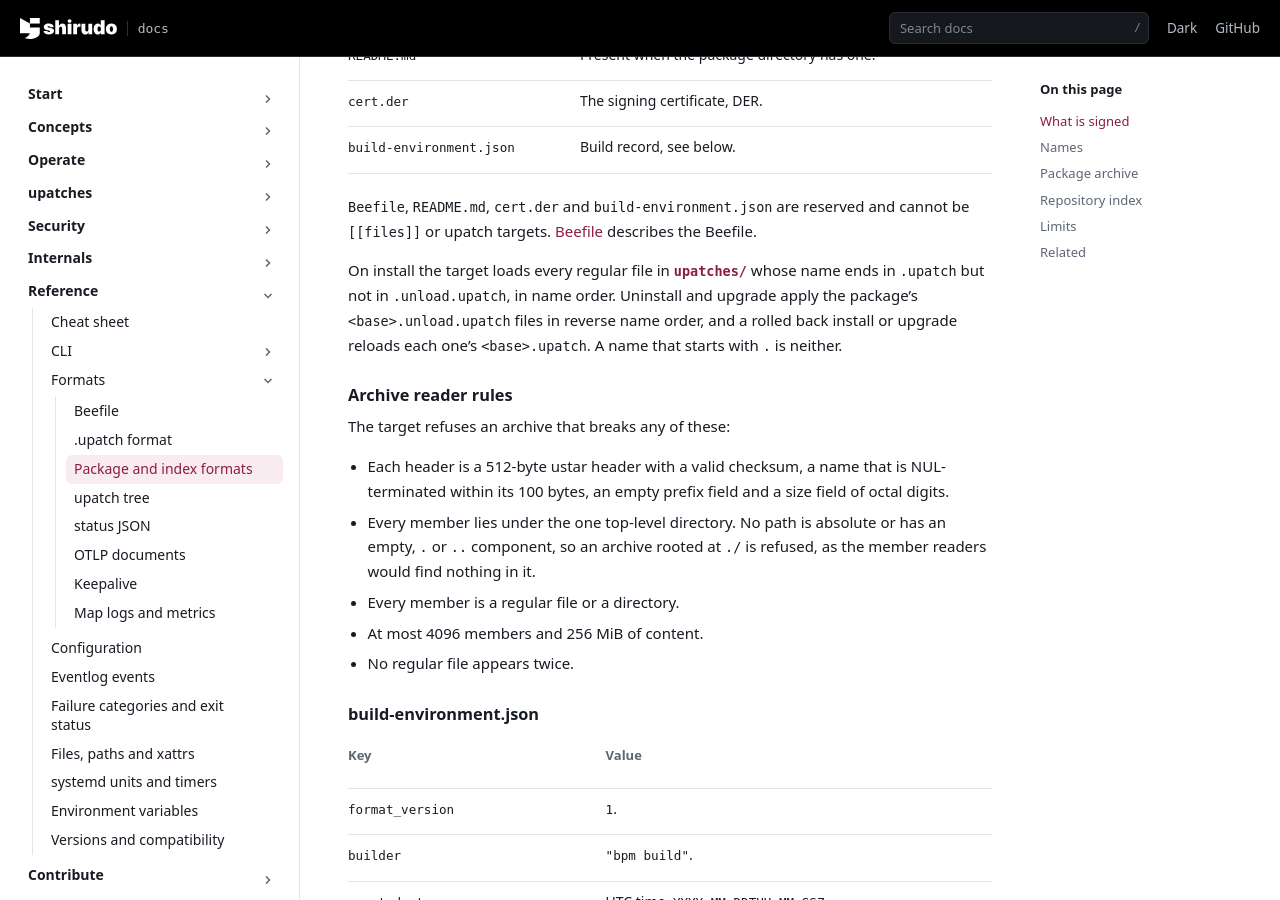
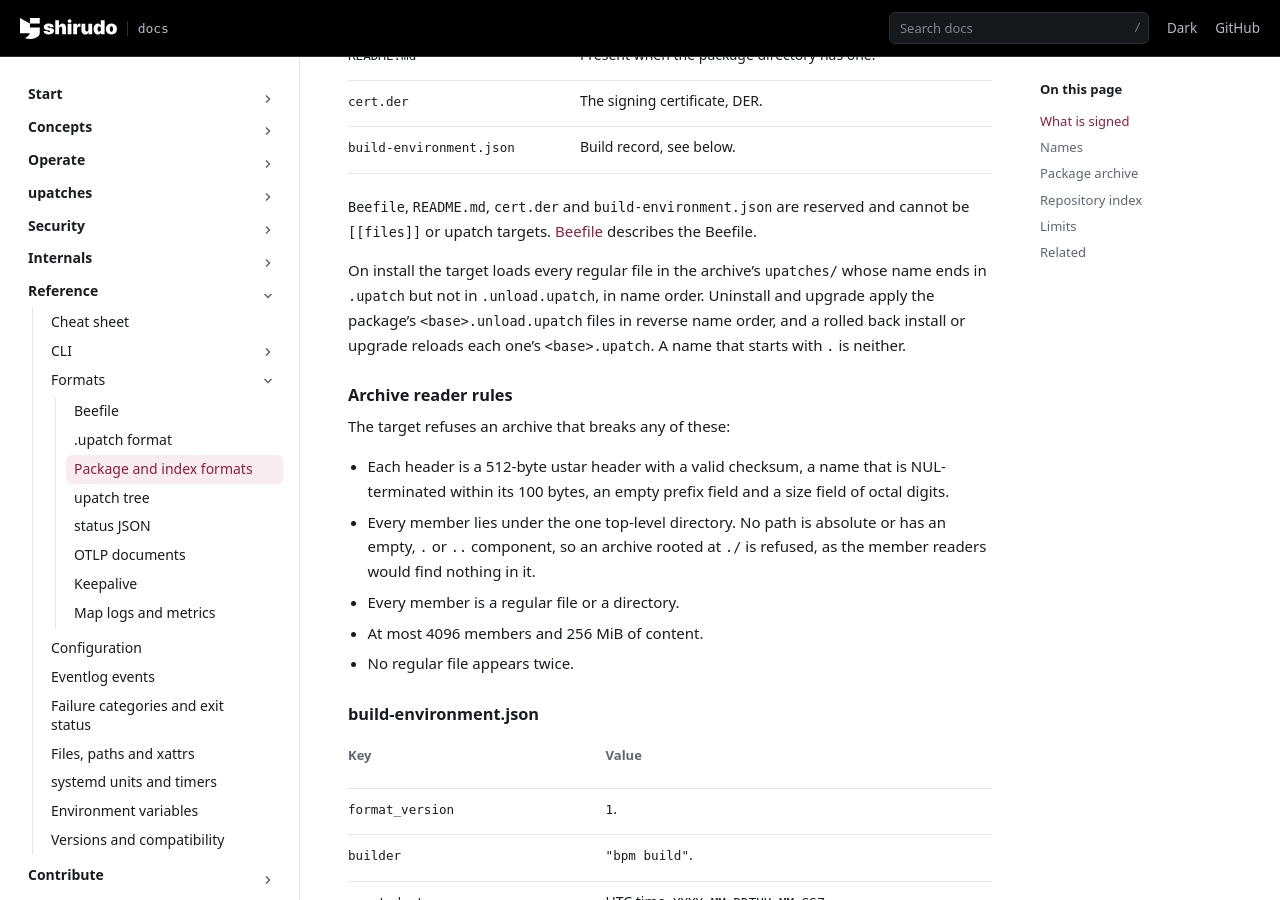
Before and after one commit to AliBashaSY/shirudo, a Sphinx documentation site: the page built from Documentation/reference/formats/bpm-formats.rst, in a window 1280 px wide and 900 px high, scrolled down 2388 px. Built offline with Sphinx 7.4.7, drawn with Linux system fonts in a browser that asks for light colours; pages that are not in the unit, such as notebooks, are missing from menus.

Commit message:
docs: name the package's upatches/ member as a literal
reference/formats/bpm-formats.rst wrote the upatches/ directory of a
package archive as :src:`upatches/`, which links the tree's own
upatches/ directory of example packages, not the member of the archive
the sentence is about.

Write it as a literal of the archive.

Signed-off-by: Daniel Borkmann <daniel@iogearbox.net>

```diff
--- a/Documentation/reference/formats/bpm-formats.rst
+++ b/Documentation/reference/formats/bpm-formats.rst
@@ -131,8 +131,9 @@ uid and gid 0 and mtime 0.
 reserved and cannot be ``[[files]]`` or upatch targets.
 :doc:`/reference/formats/beefile` describes the Beefile.
 
-On install the target loads every regular file in :src:`upatches/` whose name
-ends in ``.upatch`` but not in ``.unload.upatch``, in name order. Uninstall
+On install the target loads every regular file in the archive's
+``upatches/`` whose name ends in ``.upatch`` but not in
+``.unload.upatch``, in name order. Uninstall
 and upgrade apply the package's ``<base>.unload.upatch`` files in reverse
 name order, and a rolled back install or upgrade reloads each one's
 ``<base>.upatch``. A name that starts with ``.`` is neither.
```
